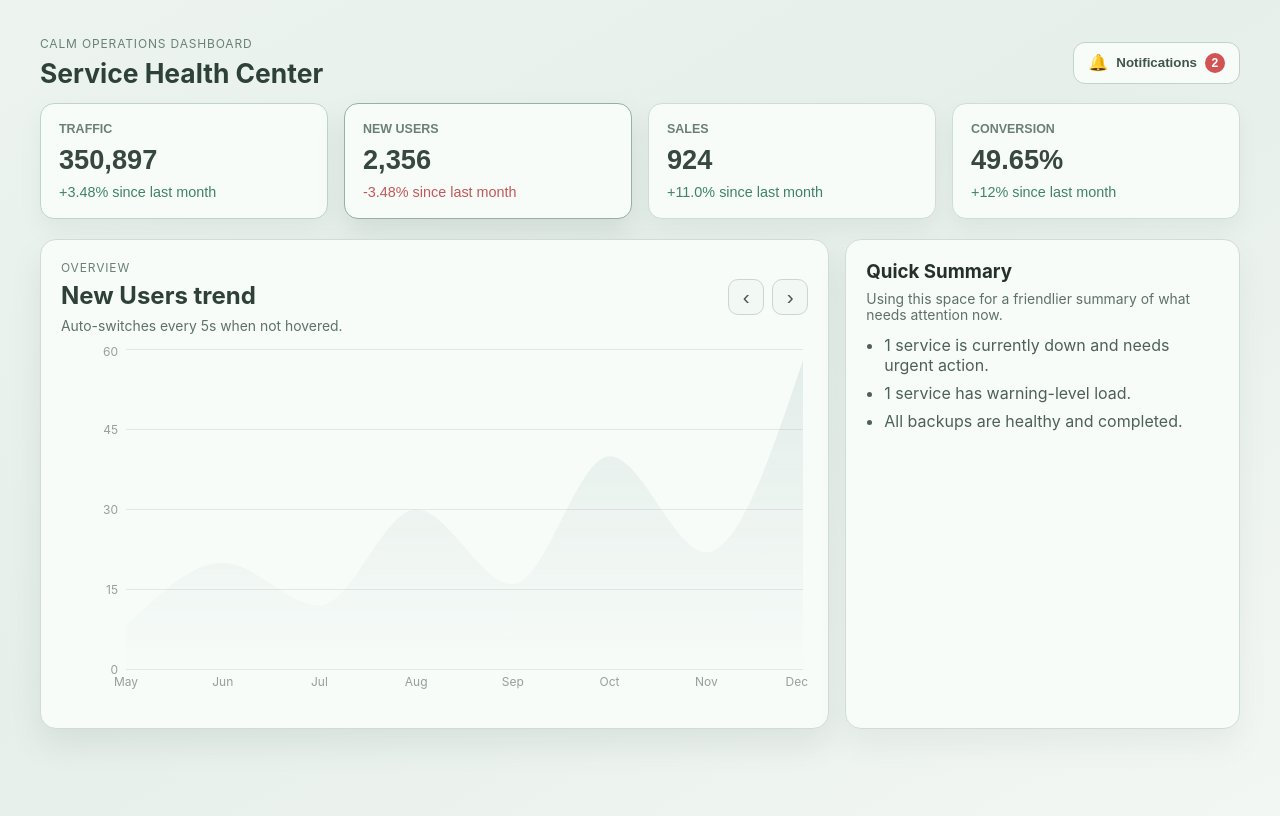
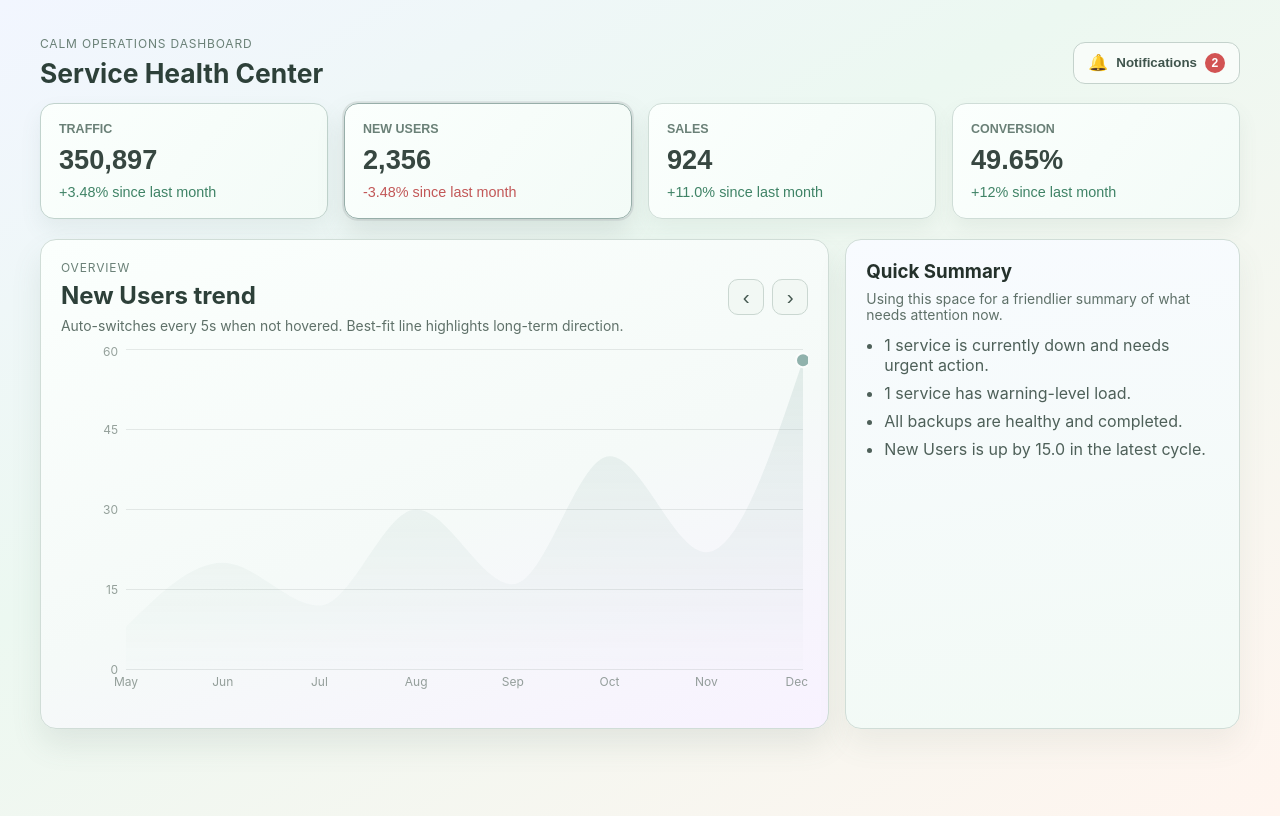
Before and after one commit to AtulPatle123/sc-dashboard, a React (Vite) app: page / in a window 1280 px wide. Built offline with nearby package versions, Linux system fonts and the light colour scheme.

Commit message:
Enhance dashboard charts and compact detail UX

```diff
--- a/src/App.tsx
+++ b/src/App.tsx
@@ -6,6 +6,7 @@ import {
   AreaChart,
   CartesianGrid,
   Line,
+  ReferenceDot,
   ResponsiveContainer,
   Tooltip,
   XAxis,
@@ -20,6 +21,10 @@ type NotificationSeverity = 'ok' | 'warn' | 'down';
 type Point = {
   month: string;
   value: number;
+};
+
+type ChartPoint = Point & {
+  bestFit: number;
 };
 
 type DashboardMetric = {
@@ -185,6 +190,30 @@ const getNextMetric = (data: DashboardMetric[], activeMetric: MetricKey, directi
   return data[nextIndex].key;
 };
 
+const withBestFit = (points: Point[]): ChartPoint[] => {
+  if (!points.length) return [];
+
+  const n = points.length;
+  const xMean = (n - 1) / 2;
+  const yMean = points.reduce((sum, point) => sum + point.value, 0) / n;
+
+  let numerator = 0;
+  let denominator = 0;
+
+  points.forEach((point, index) => {
+    numerator += (index - xMean) * (point.value - yMean);
+    denominator += (index - xMean) ** 2;
+  });
+
+  const slope = denominator === 0 ? 0 : numerator / denominator;
+  const intercept = yMean - slope * xMean;
+
+  return points.map((point, index) => ({
+    ...point,
+    bestFit: Number((intercept + slope * index).toFixed(2))
+  }));
+};
+
 export const App = () => {
   const { data = [], isLoading } = useQuery({
     queryKey: ['dashboard-metrics'],
@@ -203,6 +232,11 @@ export const App = () => {
     () => data.find((item) => item.key === activeMetric) ?? data[0],
     [activeMetric, data]
   );
+  const selectedChart = useMemo(() => withBestFit(selected?.chart ?? []), [selected]);
+  const latestPoint = selectedChart[selectedChart.length - 1];
+  const previousPoint = selectedChart[selectedChart.length - 2];
+  const delta = latestPoint && previousPoint ? latestPoint.value - previousPoint.value : 0;
+  const deltaDirection = delta >= 0 ? 'up' : 'down';
 
   const activeDetailCards = detailCardsByNav[activeDetailNav];
   const unreadAlerts = notifications.filter((item) => item.severity !== 'ok').length;
@@ -292,7 +326,7 @@ export const App = () => {
                 <div>
                   <p className="overview-label">Overview</p>
                   <h2>{selected?.label} trend</h2>
-                  <p className="overview-subtitle">Auto-switches every 5s when not hovered.</p>
+                  <p className="overview-subtitle">Auto-switches every 5s when not hovered. Best-fit line highlights long-term direction.</p>
                 </div>
 
                 <div className="carousel-controls">
@@ -318,7 +352,7 @@ export const App = () => {
                     className="chart-wrap"
                   >
                     <ResponsiveContainer width="100%" height={360}>
-                      <AreaChart data={selected?.chart}>
+                      <AreaChart data={selectedChart}>
                         <defs>
                           <linearGradient id="lineGradient" x1="0" y1="0" x2="1" y2="0">
                             <stop offset="0%" stopColor={selected?.color} stopOpacity={0.7} />
@@ -354,6 +388,25 @@ export const App = () => {
                           activeDot={{ r: 6 }}
                           animationDuration={650}
                         />
+                        <Line
+                          type="monotone"
+                          dataKey="bestFit"
+                          stroke="#7c63ff"
+                          strokeWidth={2}
+                          strokeDasharray="6 6"
+                          dot={false}
+                          animationDuration={650}
+                        />
+                        {latestPoint && (
+                          <ReferenceDot
+                            x={latestPoint.month}
+                            y={latestPoint.value}
+                            r={7}
+                            fill={selected?.color}
+                            stroke="#ffffff"
+                            strokeWidth={2}
+                          />
+                        )}
                       </AreaChart>
                     </ResponsiveContainer>
                   </motion.div>
@@ -368,6 +421,11 @@ export const App = () => {
                 <li>1 service is currently down and needs urgent action.</li>
                 <li>1 service has warning-level load.</li>
                 <li>All backups are healthy and completed.</li>
+                {latestPoint && (
+                  <li>
+                    {selected?.label} is {deltaDirection === 'up' ? 'up' : 'down'} by {Math.abs(delta).toFixed(1)} in the latest cycle.
+                  </li>
+                )}
               </ul>
             </aside>
           </section>
@@ -408,12 +466,29 @@ export const App = () => {
                 ))}
               </div>
 
+              <section className="details-kpi-strip">
+                <article className="kpi-pill">
+                  <p>Current</p>
+                  <strong>{latestPoint?.value ?? '--'}</strong>
+                </article>
+                <article className="kpi-pill">
+                  <p>Best-fit</p>
+                  <strong>{latestPoint?.bestFit ?? '--'}</strong>
+                </article>
+                <article className="kpi-pill">
+                  <p>Trend</p>
+                  <strong className={delta >= 0 ? 'kpi-up' : 'kpi-down'}>
+                    {delta >= 0 ? '▲' : '▼'} {Math.abs(delta).toFixed(1)}
+                  </strong>
+                </article>
+              </section>
+
               <section className="overview-card details-graph">
                 <div className="overview-header">
                   <div>
                     <p className="overview-label">{detailNavItems.find((item) => item.key === activeDetailNav)?.label}</p>
                     <h2>{selected?.label} insights</h2>
-                    <p className="overview-subtitle">Click sidebar or cards to load different graphs.</p>
+                    <p className="overview-subtitle">Compact view with best-fit, latest point marker, and focused controls.</p>
                   </div>
                 </div>
 
@@ -421,8 +496,8 @@ export const App = () => {
                   <div className="loading">Loading chart data…</div>
                 ) : (
                   <div className="chart-wrap">
-                    <ResponsiveContainer width="100%" height={320}>
-                      <AreaChart data={selected?.chart}>
+                    <ResponsiveContainer width="100%" height={290}>
+                      <AreaChart data={selectedChart}>
                         <CartesianGrid stroke="rgba(116, 129, 124, 0.25)" vertical={false} />
                         <XAxis dataKey="month" tick={{ fill: '#5f6f67', fontSize: 12 }} axisLine={false} tickLine={false} />
                         <YAxis tick={{ fill: '#5f6f67', fontSize: 12 }} axisLine={false} tickLine={false} />
@@ -435,6 +510,17 @@ export const App = () => {
                           }}
                         />
                         <Area type="monotone" dataKey="value" fill={selected?.color} fillOpacity={0.15} stroke={selected?.color} strokeWidth={3} />
+                        <Line type="monotone" dataKey="bestFit" stroke="#7c63ff" strokeWidth={2} strokeDasharray="6 6" dot={false} />
+                        {latestPoint && (
+                          <ReferenceDot
+                            x={latestPoint.month}
+                            y={latestPoint.value}
+                            r={7}
+                            fill={selected?.color}
+                            stroke="#ffffff"
+                            strokeWidth={2}
+                          />
+                        )}
                       </AreaChart>
                     </ResponsiveContainer>
                   </div>
--- a/src/styles.css
+++ b/src/styles.css
@@ -1,7 +1,7 @@
 :root {
   font-family: Inter, system-ui, -apple-system, BlinkMacSystemFont, 'Segoe UI', sans-serif;
   color: #24312b;
-  background: linear-gradient(150deg, #edf4f0 0%, #e6efe9 45%, #f3f7f4 100%);
+  background: linear-gradient(150deg, #f2f6ff 0%, #ecf8f1 40%, #fff5ef 100%);
 }
 
 * {
@@ -119,7 +119,7 @@ h1 {
   border: 1px solid #cfddd7;
   padding: 18px;
   border-radius: 14px;
-  background: #f8fcf9;
+  background: linear-gradient(130deg, #fbfffd 0%, #f3fbf7 100%);
   color: #374741;
   text-align: left;
   cursor: pointer;
@@ -133,7 +133,7 @@ h1 {
 
 .metric-card.active {
   border-color: var(--accent);
-  box-shadow: 0 14px 28px rgba(93, 118, 108, 0.18);
+  box-shadow: 0 14px 28px rgba(93, 118, 108, 0.18), 0 0 0 2px color-mix(in srgb, var(--accent) 35%, #fff);
 }
 
 .metric-title {
@@ -173,7 +173,7 @@ h1 {
 
 .overview-card {
   border-radius: 16px;
-  background: #f8fcf9;
+  background: linear-gradient(160deg, #fbfffd 0%, #f5faf8 55%, #f8f2ff 100%);
   padding: 20px;
   box-shadow: 0 16px 30px rgba(93, 118, 108, 0.12);
   border: 1px solid #d0ddd7;
@@ -181,7 +181,7 @@ h1 {
 
 .side-insights {
   border-radius: 16px;
-  background: #f8fcf9;
+  background: linear-gradient(170deg, #f8fbff 0%, #f2faf5 100%);
   padding: 20px;
   border: 1px solid #d0ddd7;
   box-shadow: 0 16px 30px rgba(93, 118, 108, 0.08);
@@ -258,7 +258,7 @@ h2 {
 }
 
 .details-page {
-  background: #f4faf6;
+  background: linear-gradient(165deg, #f7fdff 0%, #f4faf6 55%, #fcf6ff 100%);
   border-radius: 18px;
   padding: 18px;
   border: 1px solid #d0ddd7;
@@ -277,7 +277,7 @@ h2 {
 .details-layout {
   margin-top: 14px;
   display: grid;
-  grid-template-columns: 220px 1fr;
+  grid-template-columns: 200px 1fr;
   gap: 14px;
 }
 
@@ -317,7 +317,7 @@ h2 {
 .details-cards-grid {
   display: grid;
   grid-template-columns: repeat(2, minmax(0, 1fr));
-  gap: 12px;
+  gap: 10px;
 }
 
 .details-card {
@@ -326,7 +326,7 @@ h2 {
   background: #f8fcf9;
   color: #3e524a;
   text-align: left;
-  padding: 14px;
+  padding: 12px;
   cursor: pointer;
 }
 
@@ -337,12 +337,49 @@ h2 {
 
 .details-card h3 {
   margin: 0;
-  font-size: 1rem;
+  font-size: 0.95rem;
 }
 
 .details-card p {
-  margin: 6px 0 0;
+  margin: 4px 0 0;
   color: #62756d;
+  font-size: 0.84rem;
+}
+
+.details-kpi-strip {
+  display: grid;
+  grid-template-columns: repeat(3, minmax(0, 1fr));
+  gap: 8px;
+}
+
+.kpi-pill {
+  border: 1px solid #d7e1dc;
+  border-radius: 12px;
+  background: linear-gradient(120deg, #ffffff 0%, #f4fbf7 100%);
+  padding: 10px 12px;
+}
+
+.kpi-pill p {
+  margin: 0;
+  font-size: 0.72rem;
+  text-transform: uppercase;
+  letter-spacing: 0.06em;
+  color: #748780;
+}
+
+.kpi-pill strong {
+  display: block;
+  margin-top: 4px;
+  font-size: 1.05rem;
+  color: #2f433b;
+}
+
+.kpi-up {
+  color: #2d9a6f !important;
+}
+
+.kpi-down {
+  color: #cc5656 !important;
 }
 
 .details-graph {
```
